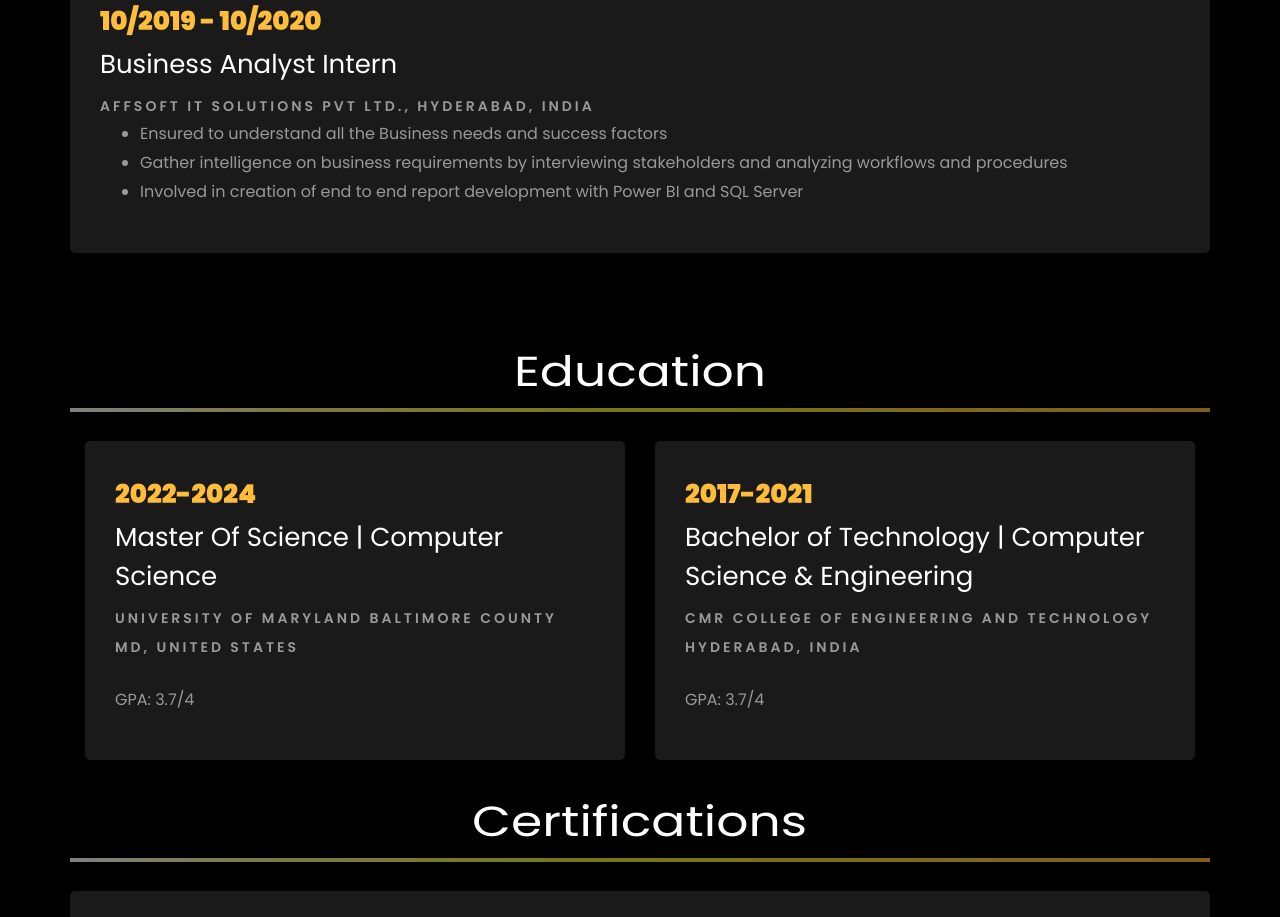
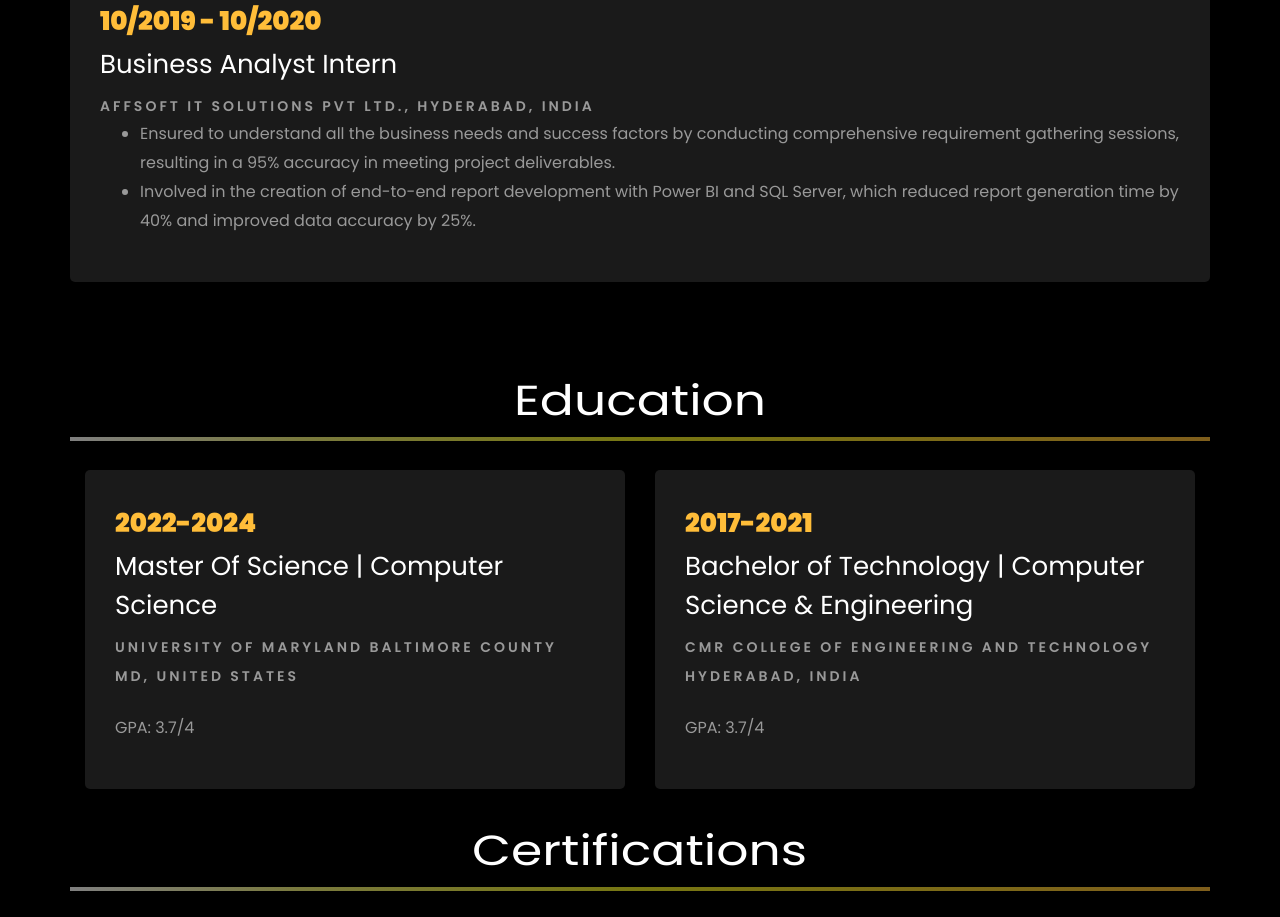
Before and after one commit to Nishita470/nishita_portfolio, a plain HTML site: page index.html in a window 1280 px wide. Shown: the part 3000-3917 px from the top of the page. Drawn offline with Linux system fonts and the light colour scheme; files whose address does not match are found by name.

Commit message:
Update index.html

```diff
--- a/index.html
+++ b/index.html
@@ -324,9 +324,9 @@
 					<h2>Business Analyst Intern</h2>
 					<span class="position">Affsoft IT Solutions Pvt Ltd., Hyderabad, India</span>
 						<ul>
-							<li>Ensured to understand all the Business needs and success factors </li>
-							<li>Gather intelligence on business requirements by interviewing stakeholders and analyzing workflows and procedures</li>
-							<li>Involved in creation of end to end report development with Power BI and SQL Server</li>
+							<li>Ensured to understand all the business needs and success factors by conducting comprehensive requirement gathering sessions, resulting in a 95% accuracy in meeting project deliverables. </li>
+							<li>Involved in the creation of end-to-end report development with Power BI and SQL Server, which reduced report generation time by 40% and improved data accuracy by 25%.</li>
+
 						</ul>
 					</p>
 				</div>
```
